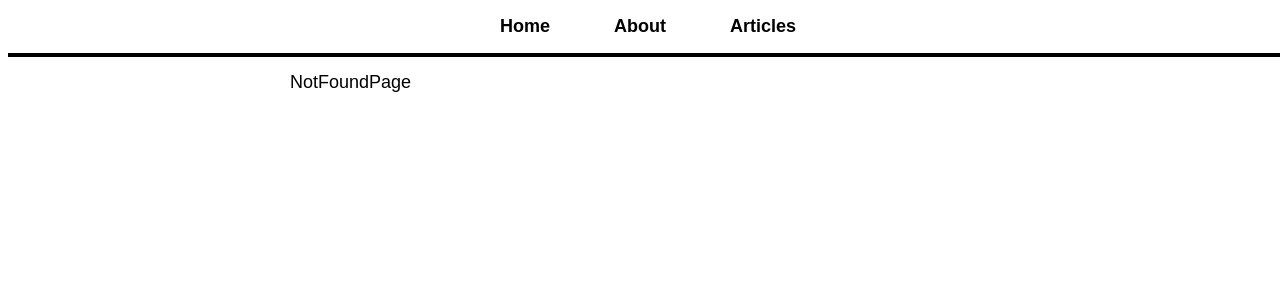
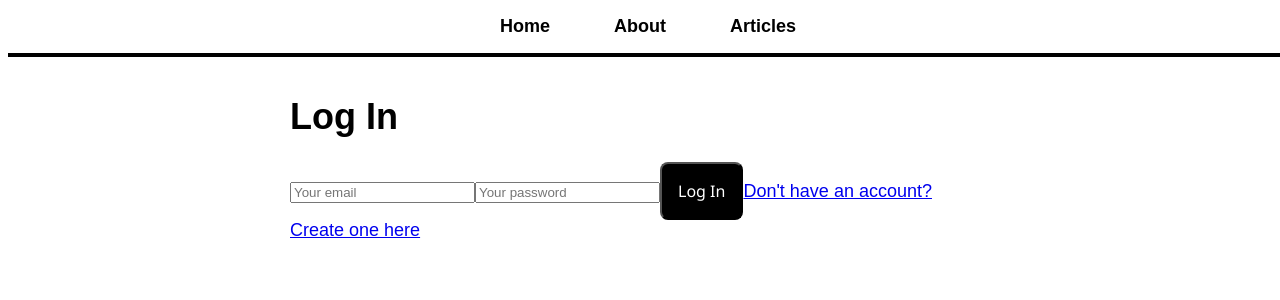
Before and after one commit to TamarawGuy/mern-blog-firebase, a React (Create React App) app in the folder frontend/: page /login in a window 1280 px wide. Shown: the top 300 px of the page. Built offline with nearby package versions, Linux system fonts and the light colour scheme.

Commit message:
Add login and create account page and implemented login business logic

```diff
--- a/frontend/package.json
+++ b/frontend/package.json
@@ -8,6 +8,7 @@
     "@testing-library/react": "^13.4.0",
     "@testing-library/user-event": "^13.5.0",
     "axios": "^1.2.2",
+    "firebase": "^9.15.0",
     "react": "^18.2.0",
     "react-dom": "^18.2.0",
     "react-router-dom": "^6.6.2",
--- a/frontend/src/App.js
+++ b/frontend/src/App.js
@@ -7,6 +7,8 @@
 import ArticlesListPage from "./pages/ArticlesListPage";
 import ArticlePage from "./pages/ArticlePage";
 import NotFoundPage from "./pages/NotFoundPage";
+import LoginPage from "./pages/LoginPage";
+import CreateAccountPage from "./pages/CreateAccountPage";
 
 const App = () => {
   return (
@@ -19,6 +21,8 @@
             <Route path="/about" element={<AboutPage />} />
             <Route path="/articles" element={<ArticlesListPage />} />
             <Route path="/articles/:articleId" element={<ArticlePage />} />
+            <Route path="/login" element={<LoginPage />} />
+            <Route path="/create-account" element={<CreateAccountPage />} />
             <Route path="*" element={<NotFoundPage />} />
           </Routes>
         </div>
--- a/frontend/src/index.js
+++ b/frontend/src/index.js
@@ -1,6 +1,26 @@
 import React from "react";
 import ReactDOM from "react-dom/client";
 import App from "./App";
+
+// Import the functions you need from the SDKs you need
+import { initializeApp } from "firebase/app";
+
+// TODO: Add SDKs for Firebase products that you want to use
+
+// https://firebase.google.com/docs/web/setup#available-libraries
+
+// Your web app's Firebase configuration
+const firebaseConfig = {
+  apiKey: "AIzaSyAb8iDoL2wKaUor7Sy7oqx7eyjXXi5Fsk4",
+  authDomain: "mern-blog-3d5f3.firebaseapp.com",
+  projectId: "mern-blog-3d5f3",
+  storageBucket: "mern-blog-3d5f3.appspot.com",
+  messagingSenderId: "132674003271",
+  appId: "1:132674003271:web:913ed96fd818292681ac62",
+};
+
+// Initialize Firebase
+const app = initializeApp(firebaseConfig);
 
 const root = ReactDOM.createRoot(document.getElementById("root"));
 root.render(
--- /dev/null
+++ b/frontend/src/pages/CreateAccountPage.jsx
@@ -0,0 +1,7 @@
+import React from "react";
+
+const CreateAccountPage = () => {
+  return <div>CreateAccountPage</div>;
+};
+
+export default CreateAccountPage;
--- /dev/null
+++ b/frontend/src/pages/LoginPage.jsx
@@ -0,0 +1,43 @@
+import React, { useState } from "react";
+import { Link, useNavigate } from "react-router-dom";
+import { getAuth, signInWithEmailAndPassword } from "firebase/auth";
+
+const LoginPage = () => {
+  const [email, setEmail] = useState("");
+  const [password, setPassword] = useState("");
+  const [error, setError] = useState("");
+
+  const navigate = useNavigate();
+
+  const login = async () => {
+    try {
+      await signInWithEmailAndPassword(getAuth(), email, password);
+      navigate("/articles");
+    } catch (error) {
+      setError(error.message);
+    }
+  };
+
+  return (
+    <>
+      <h1>Log In</h1>
+      {error && <p className="error">{error}</p>}
+      <input
+        type="text"
+        placeholder="Your email"
+        value={email}
+        onChange={(e) => setEmail(e.target.value)}
+      />
+      <input
+        type="password"
+        placeholder="Your password"
+        value={password}
+        onChange={(e) => setPassword(e.target.value)}
+      />
+      <button onClick={login}>Log In</button>
+      <Link to="/create-account">Don't have an account? Create one here</Link>
+    </>
+  );
+};
+
+export default LoginPage;
```
Also changed, not shown: frontend/src/hooks/useUser.js (added), 1 other file (tests, documents, lock files or other folders).
